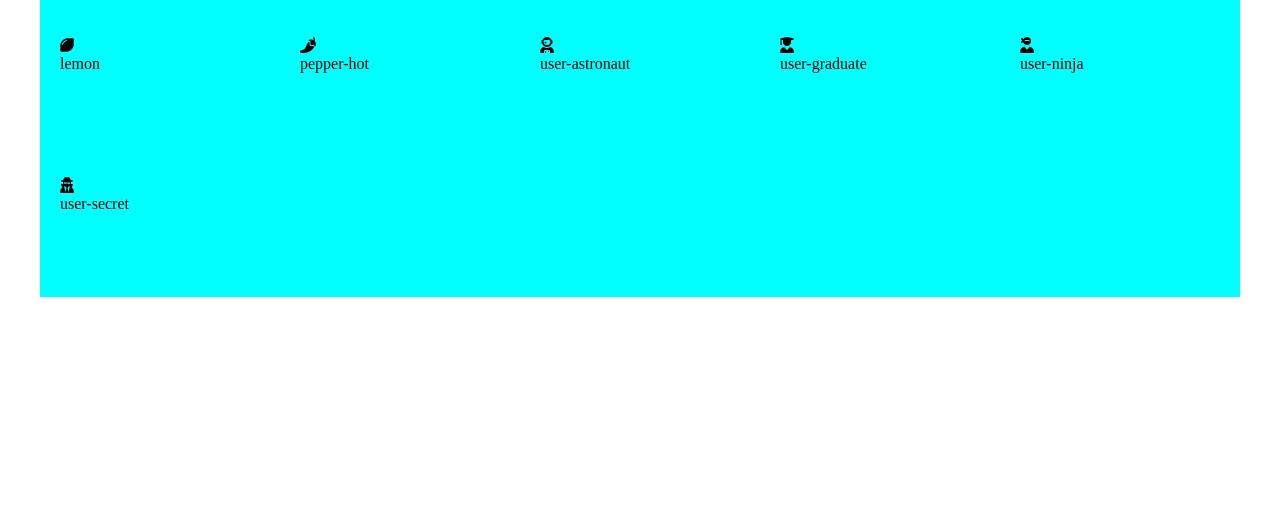
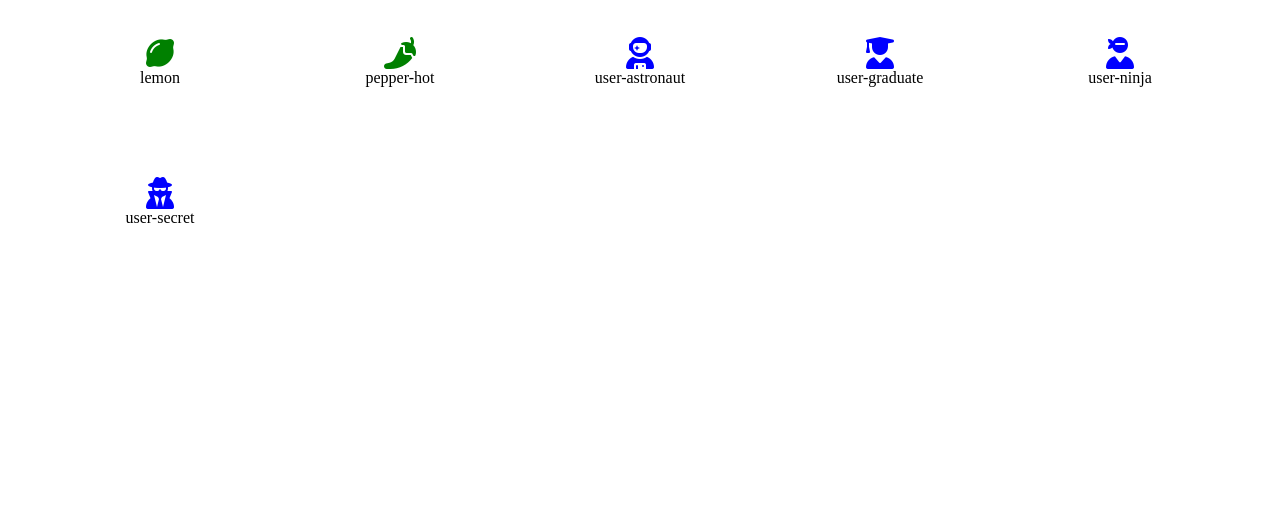
Before and after one commit to DavideSias/js-es6-icons, a plain HTML site: page index.html in a window 1280 px wide. Shown: the part 283-800 px from the top of the page. Drawn offline with Linux system fonts and the light colour scheme.

Commit message:
Add milestone 2

```diff
--- a/css/style.css
+++ b/css/style.css
@@ -9,11 +9,18 @@
     display: flex;
     flex-wrap: wrap;
     margin: 20px auto;
-    background-color: aqua;
 }
 
 .card{
     flex: 0 0 200px;
+    display: flex;
+    flex-direction: column;
+    align-items: center;
     height: 100px;
     margin: 20px;
+    font-size: 2rem;
 }
+
+.text{
+    font-size: 1rem;
+}
--- a/js/script.js
+++ b/js/script.js
@@ -120,8 +120,8 @@ for(let i = 0; i < arrIcons.length; i++){
     eleCard.classList.add('card');
 
     eleCard.innerHTML = `
-    <i class='${arrIcons[i].family} ${arrIcons[i].prefix}${arrIcons[i].name}'></i>
-    <div>${arrIcons[i].name}</div>
+    <i class="${arrIcons[i].family} ${arrIcons[i].prefix}${arrIcons[i].name}" style="color: ${arrIcons[i].color}"></i>
+    <div class="text">${arrIcons[i].name}</div>
     `
     eleContainer.append(eleCard);
 }
```
